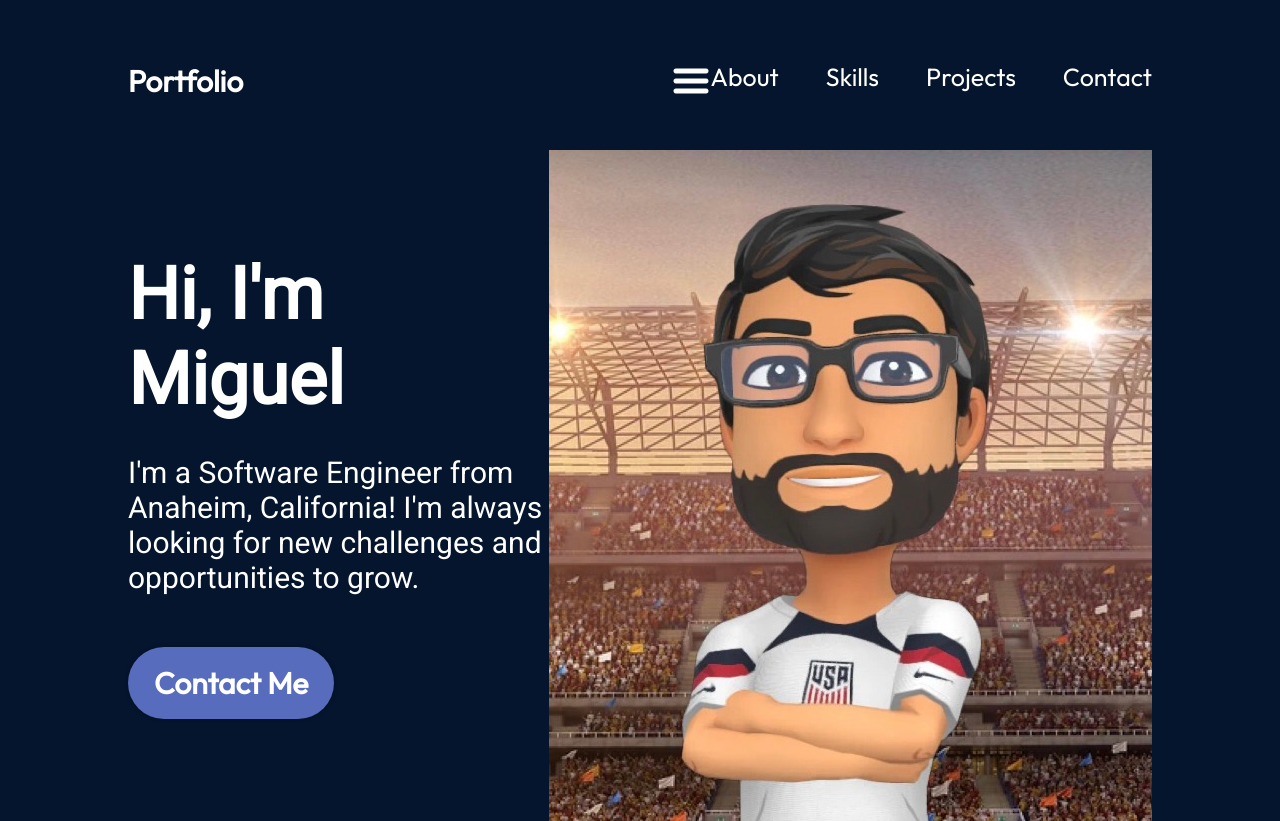
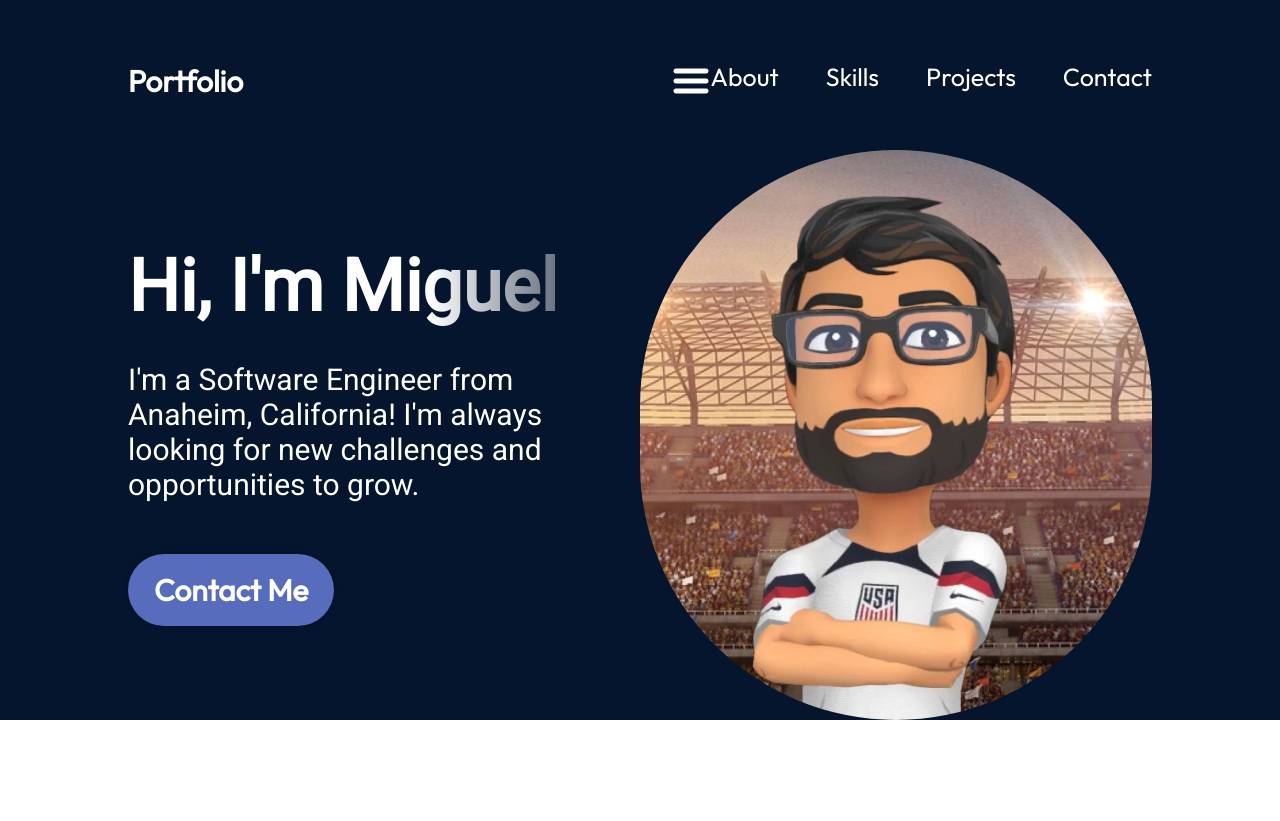
Before and after one commit to tatsuyax25/react-portfolio, a React (Vite) app: page / in a window 1280 px wide. After the commit the page ends 800 px from the top, so only its background shows below. Built offline with nearby package versions, Linux system fonts and the light colour scheme.

Commit message:
Style Hero image

```diff
--- a/src/componets/Hero/Hero.module.css
+++ b/src/componets/Hero/Hero.module.css
@@ -46,3 +46,14 @@
   padding: 17px 26px;
   box-shadow: 0 0 4px 0 rgba(0, 0, 0, 0.25);
 }
+
+.heroImg {
+  width: 50%;
+  z-index: 1;
+  border-radius: 300px;
+
+  animation-name: floating;
+  animation-duration: 3s;
+  animation-iteration-count: infinite;
+  animation-timing-function: ease-in-out;
+}
```
